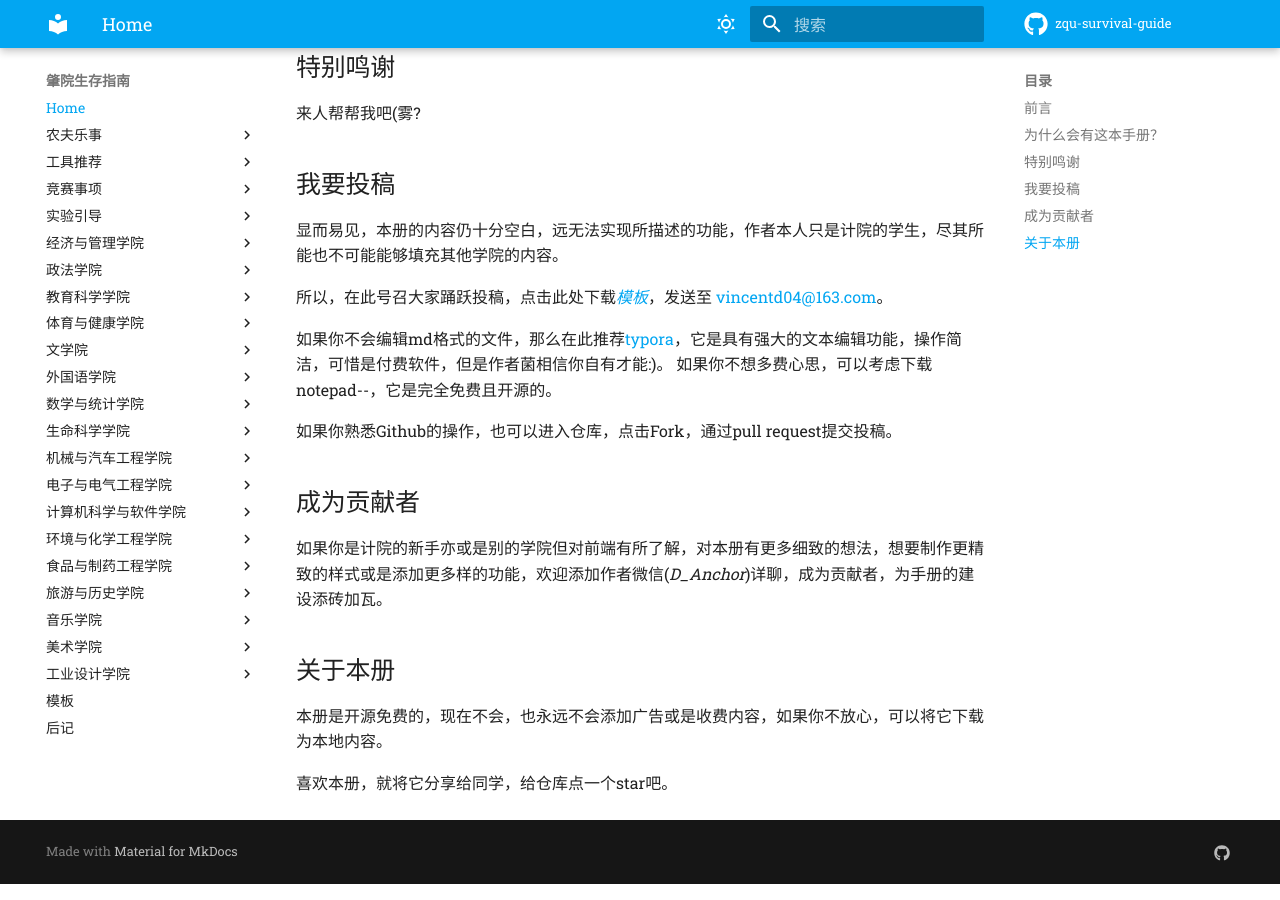
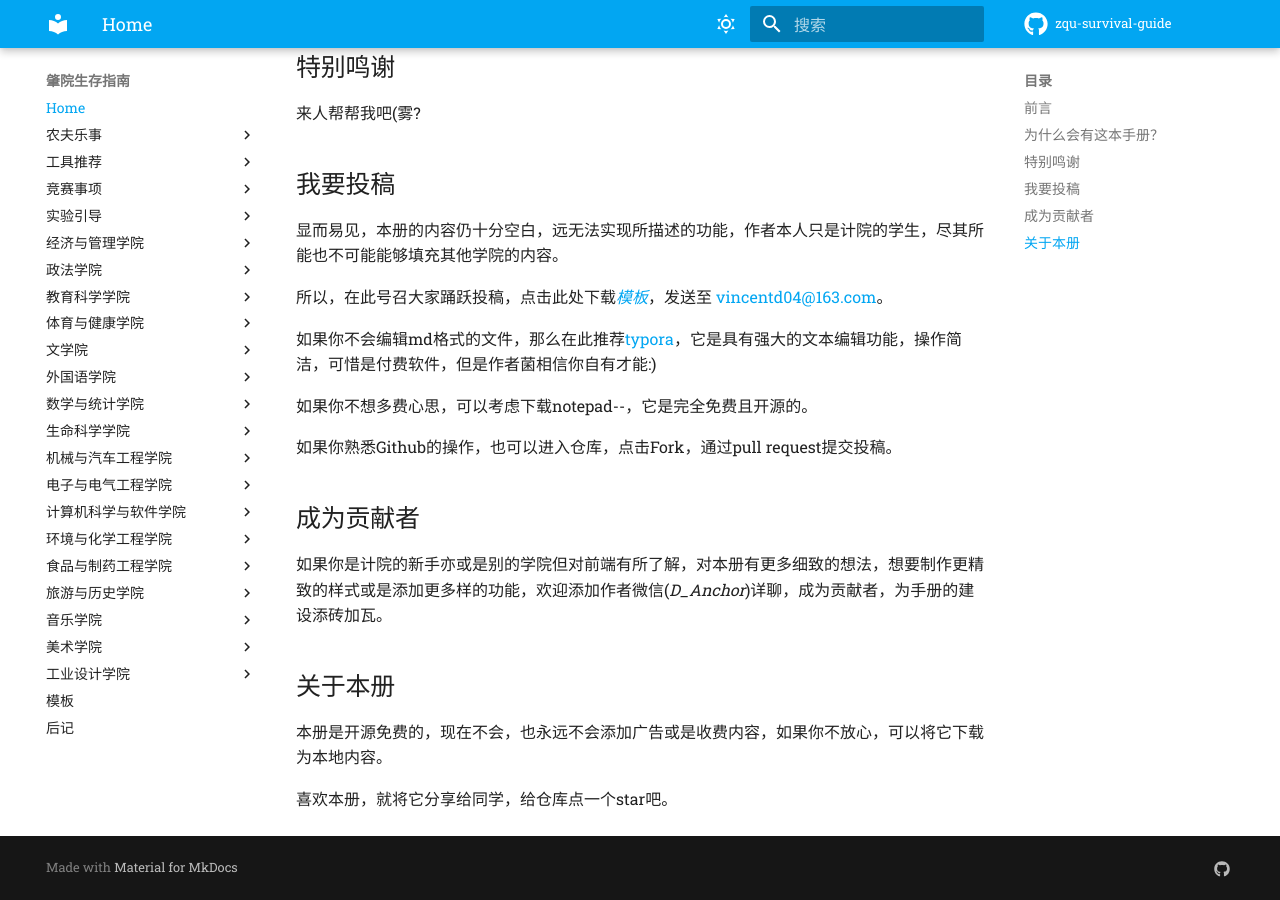
Before and after one commit to baddyscience/zqu-guide, an MkDocs documentation site: the page built from docs/index.md, in a window 1280 px wide and 900 px high, scrolled down 1077 px. Built offline with MkDocs 1.6.1 and Material for MkDocs 9.7.7, drawn with Linux system fonts in a browser that asks for light colours; comment, search, counter and statistics services are not loaded.

```diff
--- a/docs/index.md
+++ b/docs/index.md
@@ -40,7 +40,8 @@
 
 所以，在此号召大家踊跃投稿，点击此处下载<a href="template/template.zip" download>*模板*</a>，发送至 [vincentd04@163.com](mailto:vincentd04@163.com)。
 
-如果你不会编辑md格式的文件，那么在此推荐[typora](工具推荐/typora/index.html)，它是具有强大的文本编辑功能，操作简洁，可惜是付费软件，但是作者菌相信你自有才能:)。
+如果你不会编辑md格式的文件，那么在此推荐[typora](工具推荐/typora/index.html)，它是具有强大的文本编辑功能，操作简洁，可惜是付费软件，但是作者菌相信你自有才能:)
+
 如果你不想多费心思，可以考虑下载notepad--，它是完全免费且开源的。
 
 如果你熟悉Github的操作，也可以进入仓库，点击Fork，通过pull request提交投稿。
```
